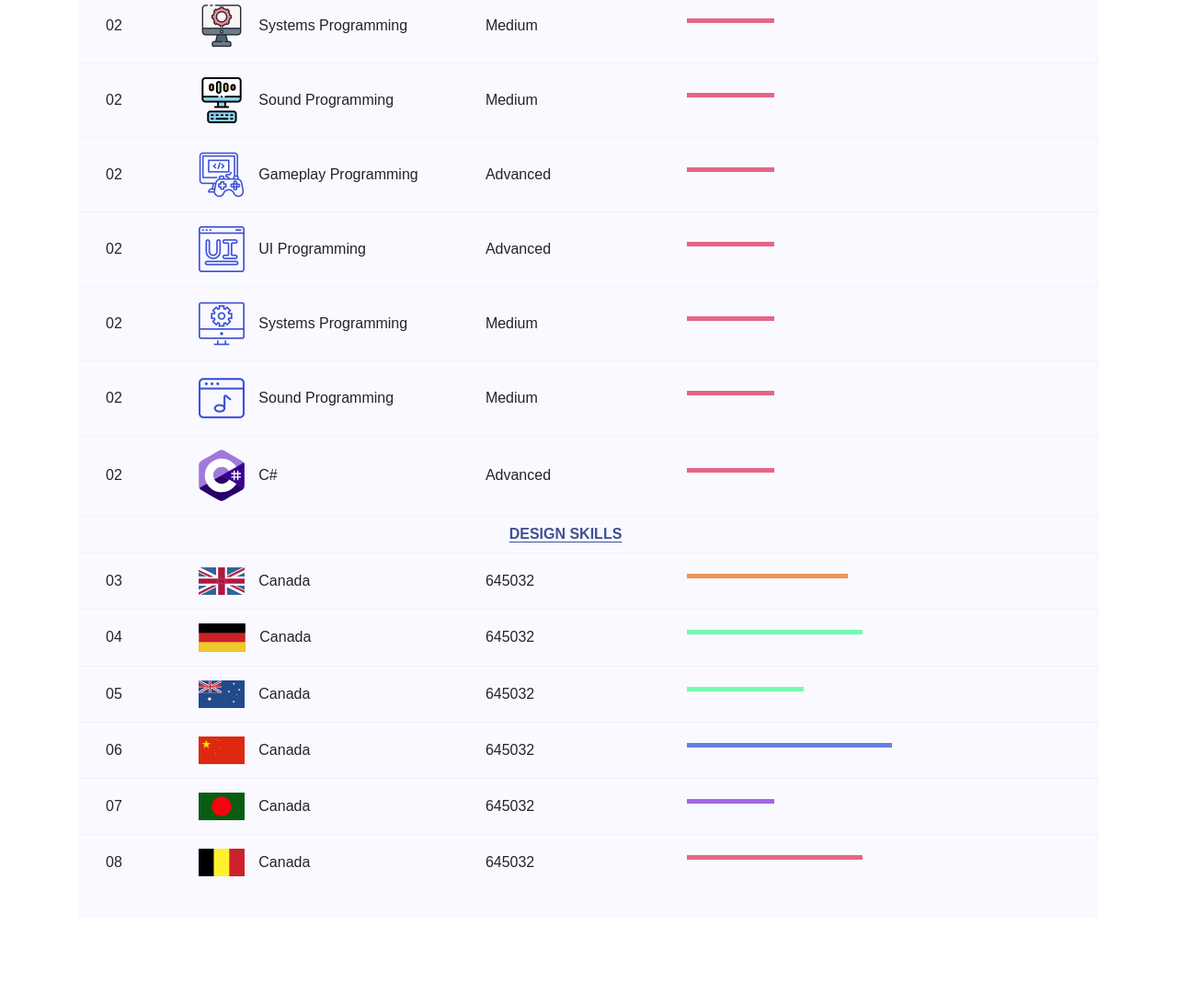
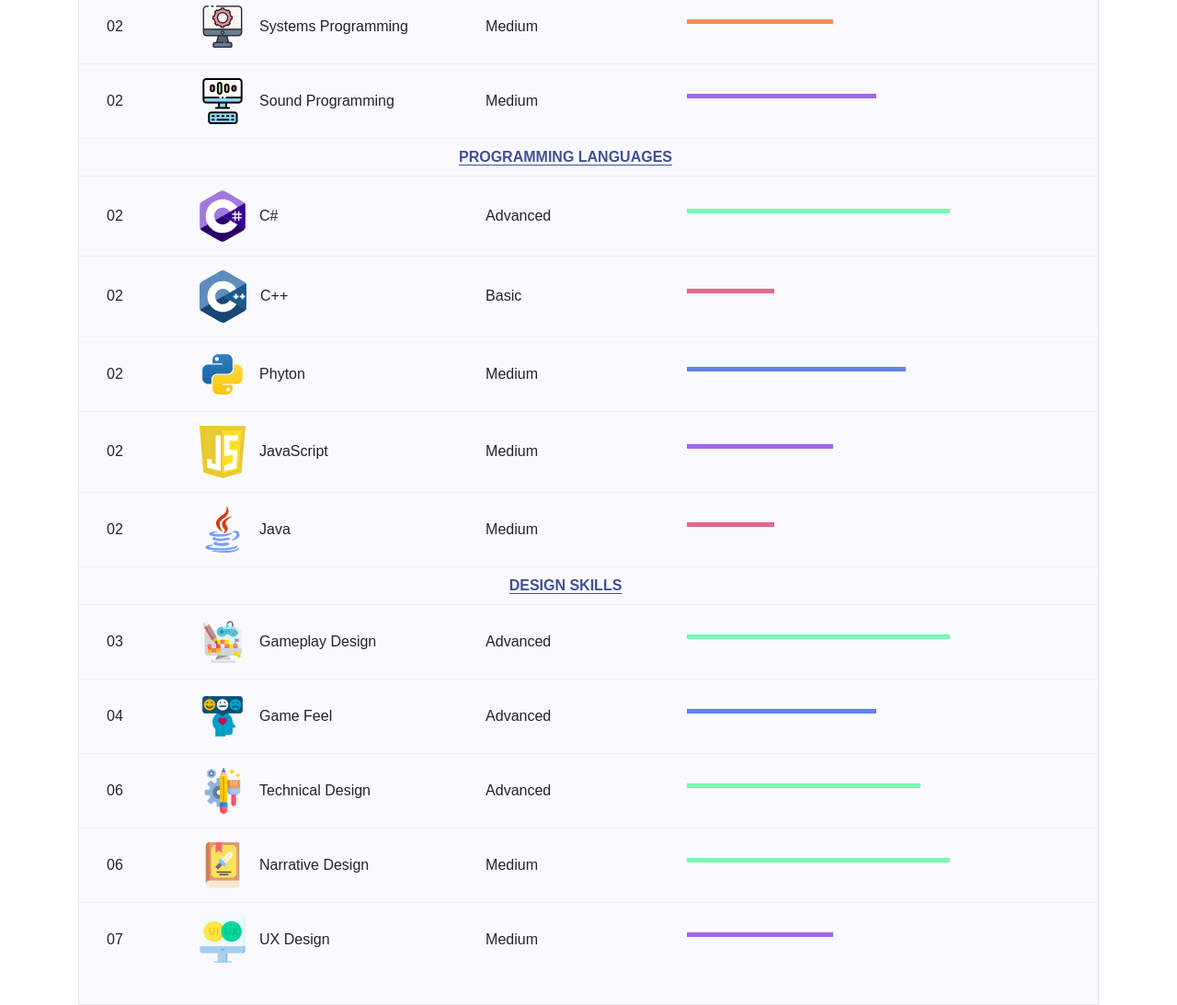
Before and after one commit to Alexvbfpn/AlejandroCampbellPortfolio, a plain HTML site: page index.html in a window 1280 px wide. Shown: the part 2207-3300 px from the top of the page at 92% size. Drawn offline with Linux system fonts and the light colour scheme; a web font is replaced by a local one.

Commit message:
Tabla de skills ampliada

```diff
--- a/index.html
+++ b/index.html
@@ -169,7 +169,7 @@
                             <div class="serial">#</div>
                             <div class="country">Skill</div>
                             <div class="visit">Expertise</div>
-                            <div class="percentage">Percentages</div>
+                            <div class="percentage">Comfort</div>
                         </div>
                         <div class="table-head-sub">
                             <div class="head-category">Technical Skills</div>
@@ -177,10 +177,10 @@
                         <div class="table-row">
                             <div class="serial">01</div>
                             <div class="country"> <img src="img/skills/unity.svg" alt="flag">Unity</div>
-                            <div class="visit">Advanced</div>
+                            <div class="visit">Expert</div>
                             <div class="percentage">
                                 <div class="progress">
-                                    <div class="progress-bar color-1" role="progressbar" style="width: 80%"
+                                    <div class="progress-bar color-5" role="progressbar" style="width: 100%"
                                          aria-valuenow="80" aria-valuemin="0" aria-valuemax="100"></div>
                                 </div>
                             </div>
@@ -191,7 +191,7 @@
                             <div class="visit">Advanced</div>
                             <div class="percentage">
                                 <div class="progress">
-                                    <div class="progress-bar color-2" role="progressbar" style="width: 30%"
+                                    <div class="progress-bar color-1" role="progressbar" style="width: 80%"
                                          aria-valuenow="30" aria-valuemin="0" aria-valuemax="100"></div>
                                 </div>
                             </div>
@@ -202,7 +202,7 @@
                             <div class="visit">Advanced</div>
                             <div class="percentage">
                                 <div class="progress">
-                                    <div class="progress-bar color-2" role="progressbar" style="width: 30%"
+                                    <div class="progress-bar color-3" role="progressbar" style="width: 50%"
                                          aria-valuenow="30" aria-valuemin="0" aria-valuemax="100"></div>
                                 </div>
                             </div>
@@ -213,7 +213,7 @@
                             <div class="visit">Medium</div>
                             <div class="percentage">
                                 <div class="progress">
-                                    <div class="progress-bar color-2" role="progressbar" style="width: 30%"
+                                    <div class="progress-bar color-3" role="progressbar" style="width: 50%"
                                          aria-valuenow="30" aria-valuemin="0" aria-valuemax="100"></div>
                                 </div>
                             </div>
@@ -224,12 +224,12 @@
                             <div class="visit">Medium</div>
                             <div class="percentage">
                                 <div class="progress">
-                                    <div class="progress-bar color-2" role="progressbar" style="width: 30%"
+                                    <div class="progress-bar color-7" role="progressbar" style="width: 65%"
                                          aria-valuenow="30" aria-valuemin="0" aria-valuemax="100"></div>
                                 </div>
                             </div>
                         </div>
-                        <!-- PRUEBA -->
+                        <!-- PRUEBA
                         <div class="table-row">
                             <div class="serial">02</div>
                             <div class="country"> <img src="img/skills/gameplayProgrammingFlat.png" class="filter-color-light-blue" alt="flag">Gameplay Programming</div>
@@ -265,7 +265,7 @@
                         </div>
                         <div class="table-row">
                             <div class="serial">02</div>
-                            <div class="country"> <img src="img/skills/soundProgramming2.png" alt="flag"  class="filter-color-light-blue"><!--class="filter-color-light-blue"-->Sound Programming</div>
+                            <div class="country"> <img src="img/skills/soundProgramming2.png" alt="flag"  class="filter-color-light-blue">Sound Programming</div>
                             <div class="visit">Medium</div>
                             <div class="percentage">
                                 <div class="progress">
@@ -274,14 +274,61 @@
                                 </div>
                             </div>
                         </div>
-
+                        -->
+                        <div class="table-head-sub">
+                            <div class="head-category">Programming Languages</div>
+                        </div>
                         <div class="table-row">
                             <div class="serial">02</div>
                             <div class="country"> <img src="img/skills/cSharp.svg" alt="flag">C#</div>
                             <div class="visit">Advanced</div>
                             <div class="percentage">
                                 <div class="progress">
+                                    <div class="progress-bar color-5" role="progressbar" style="width: 90%"
+                                         aria-valuenow="30" aria-valuemin="0" aria-valuemax="100"></div>
+                                </div>
+                            </div>
+                        </div>
+                        <div class="table-row">
+                            <div class="serial">02</div>
+                            <div class="country"> <img src="img/skills/cPlusPlus.svg" alt="flag">C++</div>
+                            <div class="visit">Basic</div>
+                            <div class="percentage">
+                                <div class="progress">
                                     <div class="progress-bar color-2" role="progressbar" style="width: 30%"
+                                         aria-valuenow="30" aria-valuemin="0" aria-valuemax="100"></div>
+                                </div>
+                            </div>
+                        </div>
+                        <div class="table-row">
+                            <div class="serial">02</div>
+                            <div class="country"> <img src="img/skills/python.svg" alt="flag">Phyton</div>
+                            <div class="visit">Medium</div>
+                            <div class="percentage">
+                                <div class="progress">
+                                    <div class="progress-bar color-1" role="progressbar" style="width: 75%"
+                                         aria-valuenow="30" aria-valuemin="0" aria-valuemax="100"></div>
+                                </div>
+                            </div>
+                        </div>
+                        <div class="table-row">
+                            <div class="serial">02</div>
+                            <div class="country"> <img src="img/skills/js.svg" alt="flag">JavaScript</div>
+                            <div class="visit">Medium</div>
+                            <div class="percentage">
+                                <div class="progress">
+                                    <div class="progress-bar color-7" role="progressbar" style="width: 50%"
+                                         aria-valuenow="30" aria-valuemin="0" aria-valuemax="100"></div>
+                                </div>
+                            </div>
+                        </div>
+                        <div class="table-row">
+                            <div class="serial">02</div>
+                            <div class="country"> <img src="img/skills/java.svg" alt="flag">Java</div>
+                            <div class="visit">Medium</div>
+                            <div class="percentage">
+                                <div class="progress">
+                                    <div class="progress-bar color-8" role="progressbar" style="width: 30%"
                                          aria-valuenow="30" aria-valuemin="0" aria-valuemax="100"></div>
                                 </div>
                             </div>
@@ -291,67 +338,56 @@
                         </div>
                         <div class="table-row">
                             <div class="serial">03</div>
-                            <div class="country"> <img src="img/elements/f3.jpg" alt="flag">Canada</div>
-                            <div class="visit">645032</div>
+                            <div class="country"> <img src="img/skills/gameplayDesign3.png" alt="flag">Gameplay Design</div>
+                            <div class="visit">Advanced</div>
                             <div class="percentage">
                                 <div class="progress">
-                                    <div class="progress-bar color-3" role="progressbar" style="width: 55%"
+                                    <div class="progress-bar color-4" role="progressbar" style="width: 90%"
                                          aria-valuenow="55" aria-valuemin="0" aria-valuemax="100"></div>
                                 </div>
                             </div>
                         </div>
                         <div class="table-row">
                             <div class="serial">04</div>
-                            <div class="country"> <img src="img/elements/f4.jpg" alt="flag">Canada</div>
-                            <div class="visit">645032</div>
+                            <div class="country"> <img src="img/skills/feel.png" alt="flag">Game Feel</div>
+                            <div class="visit">Advanced</div>
                             <div class="percentage">
                                 <div class="progress">
-                                    <div class="progress-bar color-4" role="progressbar" style="width: 60%"
+                                    <div class="progress-bar color-1" role="progressbar" style="width: 65%"
                                          aria-valuenow="60" aria-valuemin="0" aria-valuemax="100"></div>
                                 </div>
                             </div>
                         </div>
                         <div class="table-row">
-                            <div class="serial">05</div>
-                            <div class="country"> <img src="img/elements/f5.jpg" alt="flag">Canada</div>
-                            <div class="visit">645032</div>
+                            <div class="serial">06</div>
+                            <div class="country"> <img src="img/skills/TechnicalDesign.png" alt="flag">Technical Design</div>
+                            <div class="visit">Advanced</div>
                             <div class="percentage">
                                 <div class="progress">
-                                    <div class="progress-bar color-5" role="progressbar" style="width: 40%"
-                                         aria-valuenow="40" aria-valuemin="0" aria-valuemax="100"></div>
+                                    <div class="progress-bar color-5" role="progressbar" style="width: 80%"
+                                         aria-valuenow="70" aria-valuemin="0" aria-valuemax="100"></div>
                                 </div>
                             </div>
                         </div>
                         <div class="table-row">
                             <div class="serial">06</div>
-                            <div class="country"> <img src="img/elements/f6.jpg" alt="flag">Canada</div>
-                            <div class="visit">645032</div>
+                            <div class="country"> <img src="img/skills/NarrativeDesign.png" alt="flag">Narrative Design</div>
+                            <div class="visit">Medium</div>
                             <div class="percentage">
                                 <div class="progress">
-                                    <div class="progress-bar color-6" role="progressbar" style="width: 70%"
+                                    <div class="progress-bar color-5" role="progressbar" style="width: 90%"
                                          aria-valuenow="70" aria-valuemin="0" aria-valuemax="100"></div>
                                 </div>
                             </div>
                         </div>
                         <div class="table-row">
                             <div class="serial">07</div>
-                            <div class="country"> <img src="img/elements/f7.jpg" alt="flag">Canada</div>
-                            <div class="visit">645032</div>
+                            <div class="country"> <img src="img/skills/UX.png" alt="flag">UX Design</div>
+                            <div class="visit">Medium</div>
                             <div class="percentage">
                                 <div class="progress">
-                                    <div class="progress-bar color-7" role="progressbar" style="width: 30%"
-                                         aria-valuenow="30" aria-valuemin="0" aria-valuemax="100"></div>
-                                </div>
-                            </div>
-                        </div>
-                        <div class="table-row">
-                            <div class="serial">08</div>
-                            <div class="country"> <img src="img/elements/f8.jpg" alt="flag">Canada</div>
-                            <div class="visit">645032</div>
-                            <div class="percentage">
-                                <div class="progress">
-                                    <div class="progress-bar color-8" role="progressbar" style="width: 60%"
-                                         aria-valuenow="60" aria-valuemin="0" aria-valuemax="100"></div>
+                                    <div class="progress-bar color-7" role="progressbar" style="width: 50%"
+                                         aria-valuenow="40" aria-valuemin="0" aria-valuemax="100"></div>
                                 </div>
                             </div>
                         </div>
```
Also changed, not shown: css/style.css, img/skills/NarrativeDesign.png (added), img/skills/TechnicalDesign.png (added), img/skills/UX.png (added), img/skills/cPlusPlus.svg (added), img/skills/feel.png (added), img/skills/gameplayDesign.png (added), img/skills/gameplayDesign3.png (added), img/skills/java.svg (added), img/skills/js.svg (added), img/skills/python.svg (added).
